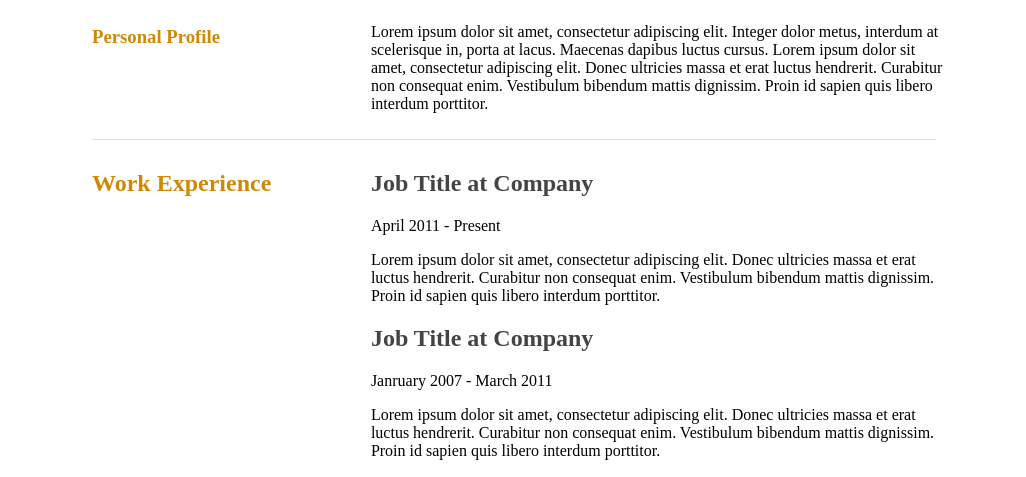
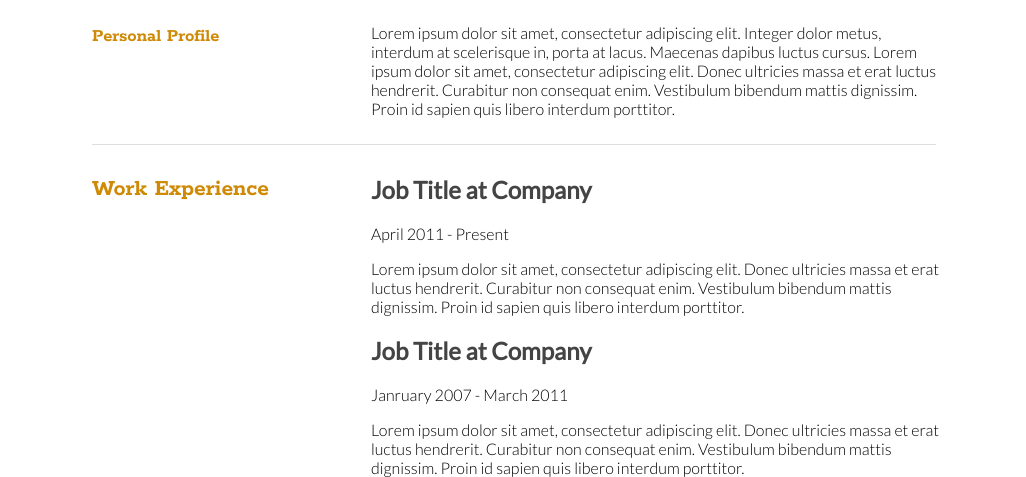
Before and after one commit to Kenzie-Academy-Brasil-Developers/estilizar-curriculo-sprint-2-JulioMarodin, a plain HTML site: page index.html in a window 1280 px wide. Shown: the part 246-723 px from the top of the page, without its empty margins (126-1152 px from the left). Drawn offline with Linux system fonts and the light colour scheme.

Commit message:
font update

```diff
--- a/style.css
+++ b/style.css
@@ -3,12 +3,12 @@
 }
 
 .sectionTitle {
-  font: 'Rokkitt', 'Helvetica', 'Arial', 'sans-serif';
+  font-family: 'Rokkitt', 'Helvetica', 'Arial', 'sans-serif';
   color: #cf8a05;
 }
 
 .sectionContent {
-  font: 'Lato', 'Helvetica', 'Arial', 'sans-serif';
+  font-family: 'Lato', 'Helvetica', 'Arial', 'sans-serif';
   font-weight: 100;
 }
 
```
